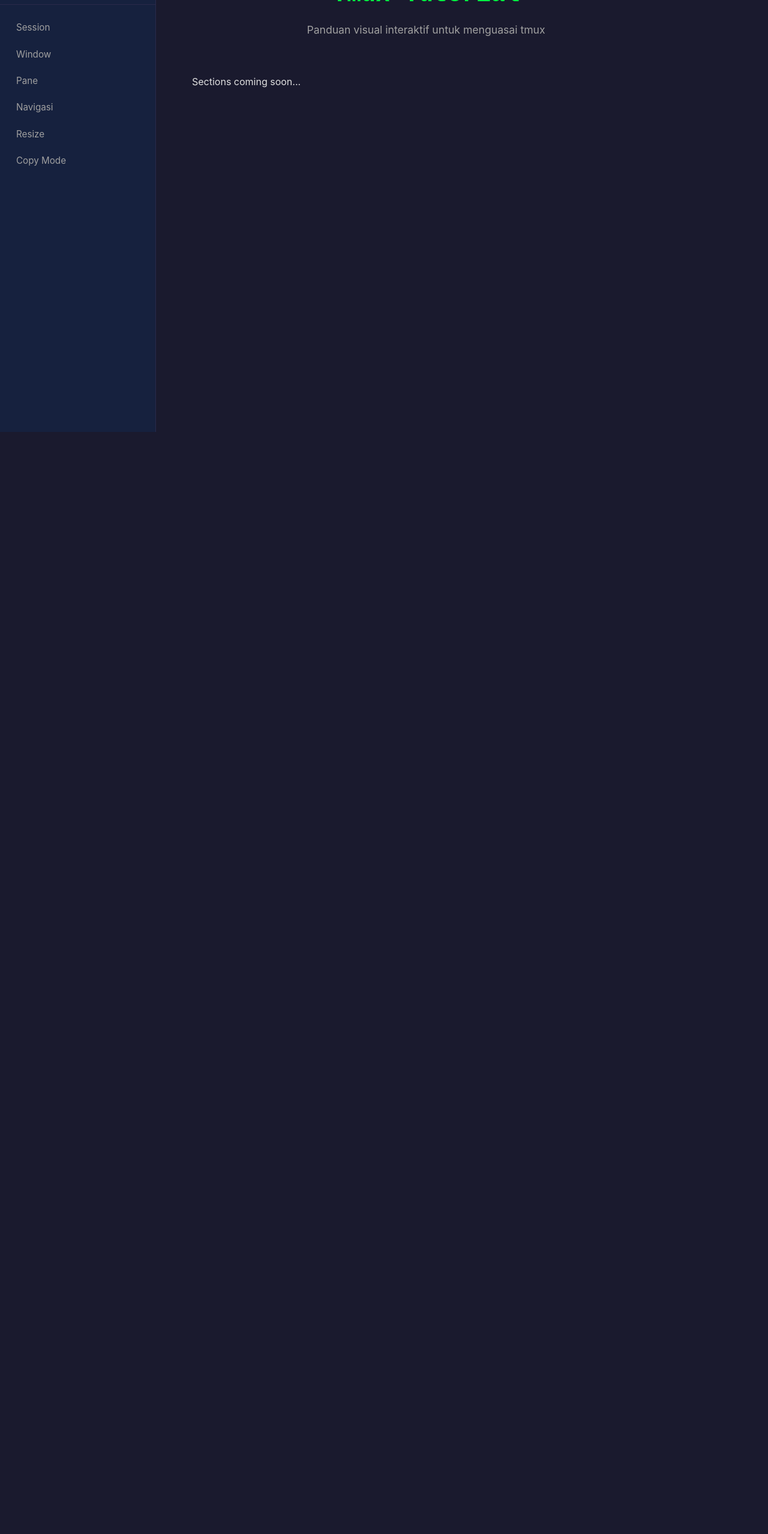
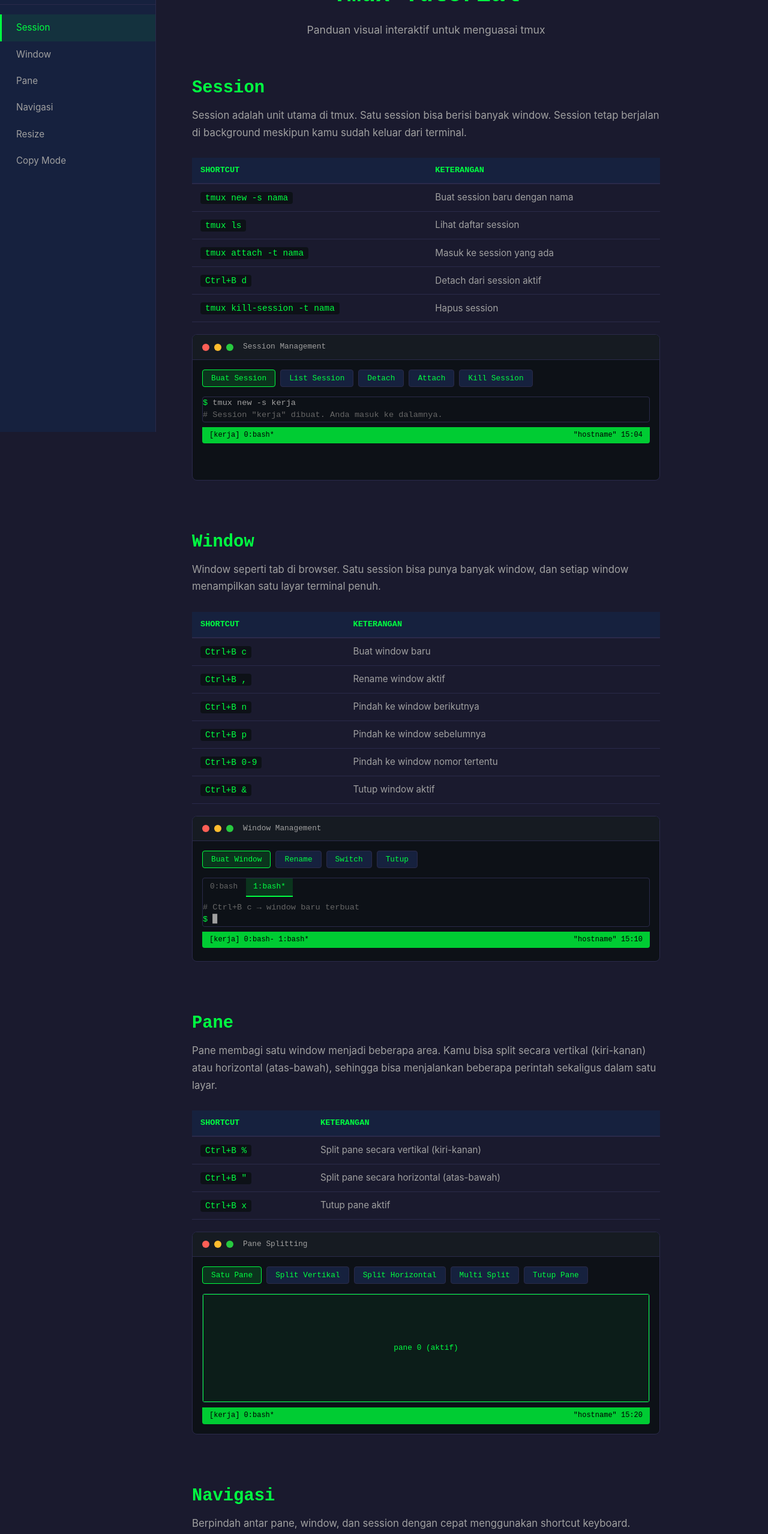
Before and after one commit to onchainyaotoshi/tmux-api, a React (Vite) app: page / in a window 1280 px wide. Shown: the part 80-2637 px from the top of the page at 60% size. Before the commit the page ends 800 px from the top, so only its background shows below. Built offline with nearby package versions, Linux system fonts and the light colour scheme.

Commit message:
feat: assemble all sections in App.jsx

```diff
--- a/src/App.jsx
+++ b/src/App.jsx
@@ -1,5 +1,11 @@
+import Sidebar from './components/Sidebar';
+import SessionSection from './sections/SessionSection';
+import WindowSection from './sections/WindowSection';
+import PaneSection from './sections/PaneSection';
+import NavigationSection from './sections/NavigationSection';
+import ResizeSection from './sections/ResizeSection';
+import CopyModeSection from './sections/CopyModeSection';
 import styles from './App.module.css';
-import Sidebar from './components/Sidebar';
 
 const sections = [
   { id: 'session', title: 'Session' },
@@ -19,7 +25,12 @@ function App() {
           <h1>Tmux Tutorial</h1>
           <p>Panduan visual interaktif untuk menguasai tmux</p>
         </div>
-        <p>Sections coming soon...</p>
+        <SessionSection />
+        <WindowSection />
+        <PaneSection />
+        <NavigationSection />
+        <ResizeSection />
+        <CopyModeSection />
       </main>
     </div>
   );
```
